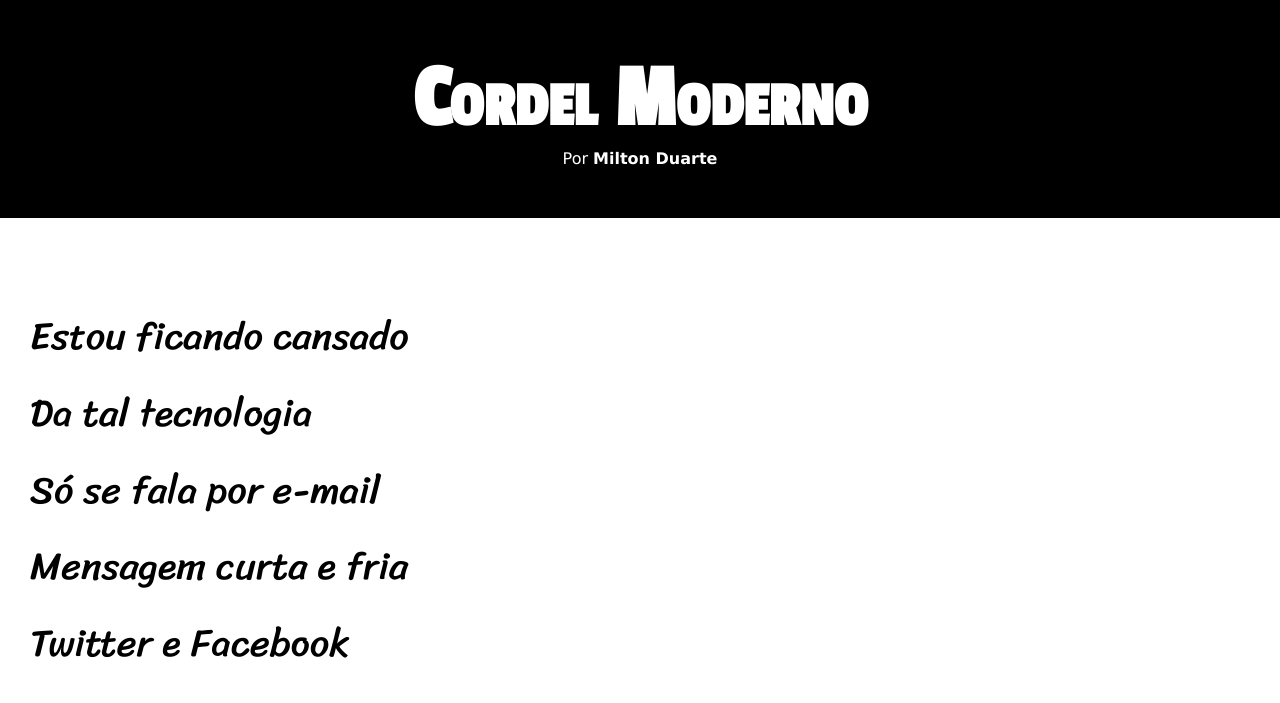
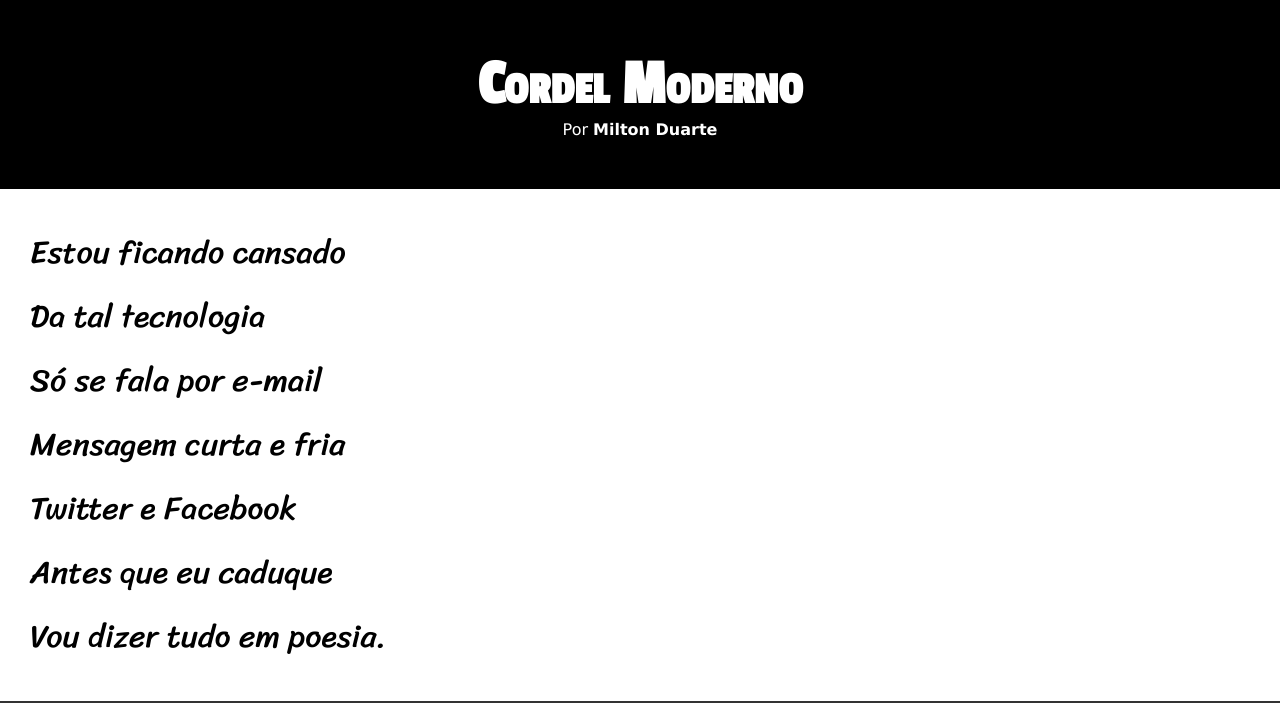
Before and after one commit to Sidnei-Junior-dev/HTML-CSS, a plain HTML site: page Desafios/des12/index.html in a window 1280 px wide. Shown: the top 703 px of the page. Drawn offline with Linux system fonts and the light colour scheme.

Commit message:
atualizado desafio 12

```diff
--- a/Desafios/des12/estilo/style.css
+++ b/Desafios/des12/estilo/style.css
@@ -27,7 +27,7 @@ header > h1{
     padding-top: 50px;
     font-variant: small-caps;
     font-family: var(--fonte2);
-    font-size: 7vw;
+    font-size: 5vw;
 }
 header > p{
     padding-bottom: 50px;
@@ -43,12 +43,12 @@ a:hover{
 }
 
 section{
-    padding-top: 10vh;
-    padding-bottom: 10vh;
+    padding-top: 4vh;
+    padding-bottom: 4vh;
     padding-left: 30px;
     line-height: 2em;
     font-family: var(--fonte3);
-    font-size: 3vw;
+    font-size: 2.5vw;
 }
 section.normal{
     background-color: white;
```
